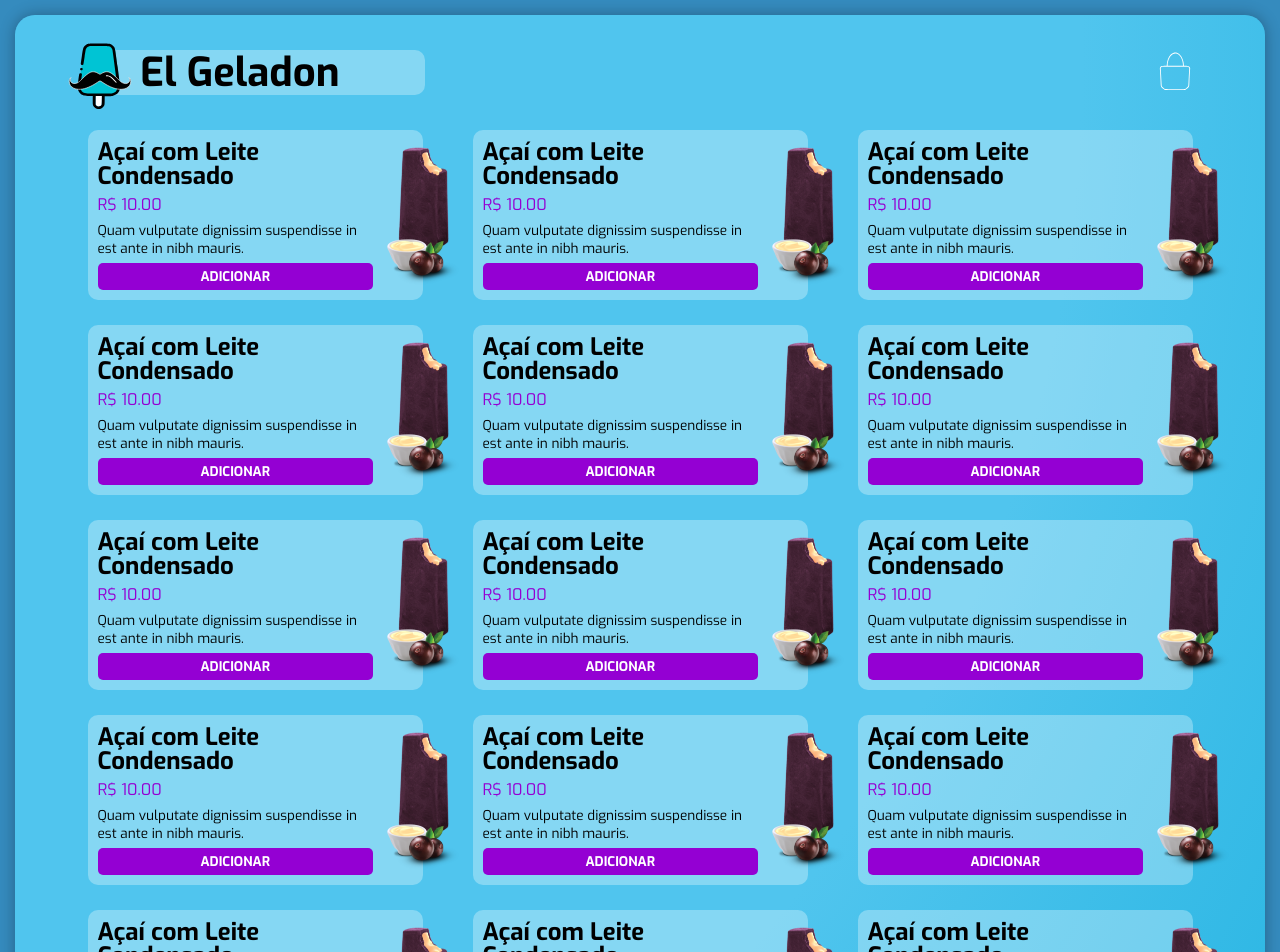
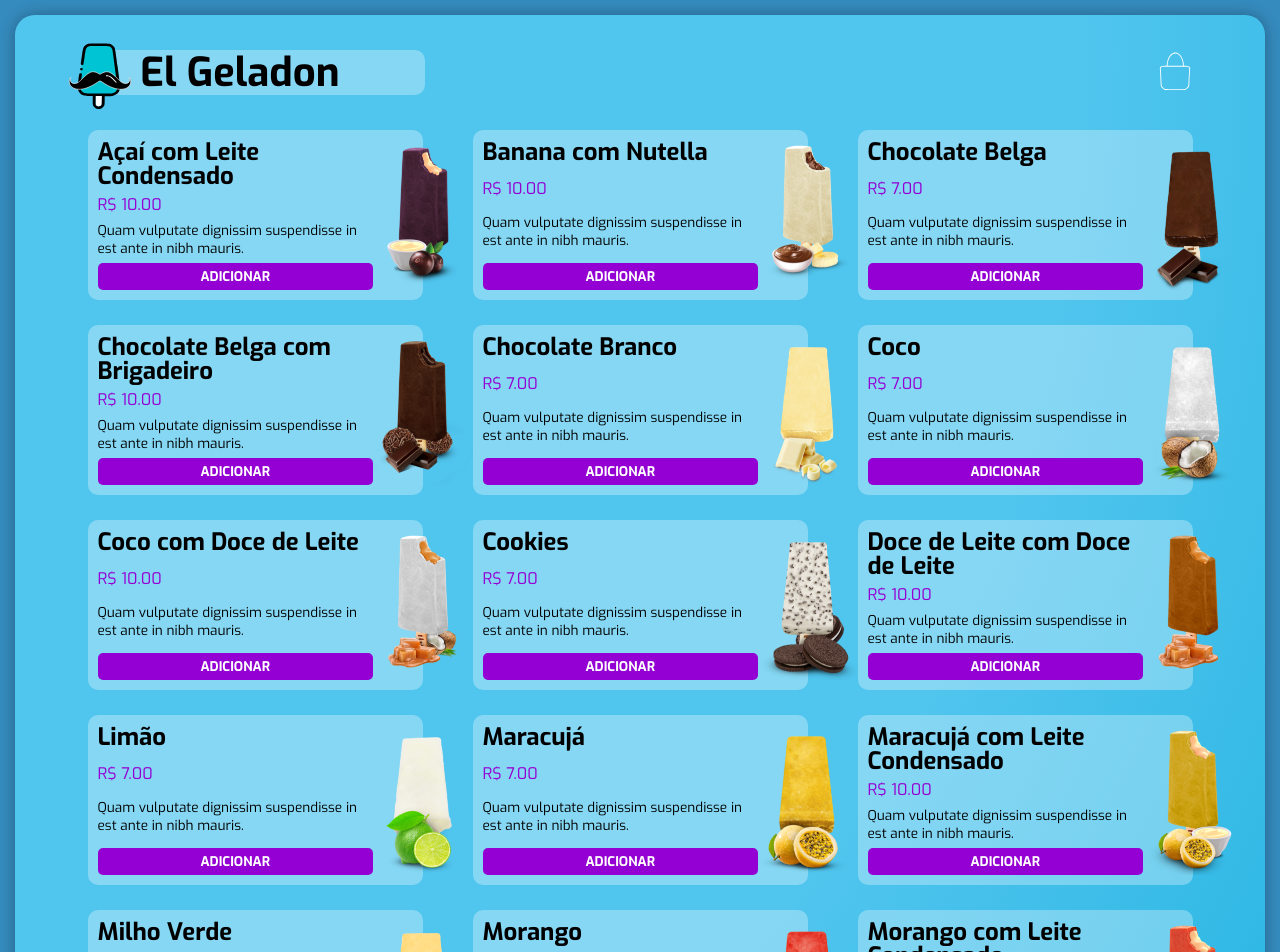
Before and after one commit to renatotl/react-geladon, a React (Create React App) app: page / in a window 1280 px wide. Shown: the top 952 px of the page. Built offline with nearby package versions, Linux system fonts and the light colour scheme.

Commit message:
feat: paletalistaitem

```diff
--- a/src/components/PaletaLista/PaletaLista.jsx
+++ b/src/components/PaletaLista/PaletaLista.jsx
@@ -38,7 +38,15 @@ function PaletaLista() {
     <div className="PaletaLista">
       {paletas.map((paleta, index) => (
         //adicionamos a nossa key
-        <PaletaListaItem key={`PaletaListaItem-${index}`}/>
+        <PaletaListaItem
+		key={`PaletaListaItem-${index}`}
+		paleta={paleta}
+		quantidadeSelecionada={paletaSelecionada[index]}
+		index={index}
+    onAdd={index => adicionarItem(index)}
+		onRemove={index => removerItem(index)}
+       />
+
       ))}
     </div>
   );
--- a/src/components/PaletaListaItem/PaletaListaItem.jsx
+++ b/src/components/PaletaListaItem/PaletaListaItem.jsx
@@ -1,11 +1,20 @@
 import "./PaletaListaItem.css"
 
-function PaletaListaItem(){
+function PaletaListaItem({ paleta, quantidadeSelecionada, index, onRemove, onAdd}){
 
+
+/* PROPRIEDADES PARAMETRIZÁVEIS
+    FILHO PARA PAI
     //DADOS MOCADOS DE EXEMPLO
     const removerItem = (i) => console.log('remover' + i);
 	const adicionarItem = (i) => console.log('adicionar' + i);
-	const paletaSelecionada = [0];// simulando o state vazio
+*/
+
+
+    /*
+
+ PAI PARA FILHO
+    const paletaSelecionada = [0];// simulando o state vazio
 	const index = 0;
 	const paleta = {
 		titulo: "Açaí com Leite Condensado",
@@ -18,6 +27,7 @@ function PaletaListaItem(){
 		possuiRecheio: true,
 
     }
+*/
 
     //RENDERIZAÇÃO CONDICIONAL
   // função possui 2 parãmetros o primeiro é a condição e o segundo o index da paleta selecionada
@@ -26,19 +36,19 @@ function PaletaListaItem(){
   Boolean(canRender) && (
     <span className="PaletaListaItem__badge">
       {" "}
-      {paletaSelecionada[index]}{" "}
+      {quantidadeSelecionada}{" "}
     </span>
   );
 
   const removeButton = (canRender, index) =>
-    Boolean(canRender) && (<button className="Acoes__remover" onClick={() => removerItem(index)}>remover</button>);
+    Boolean(canRender) && (<button className="Acoes__remover" onClick={() => onRemove(index)}>remover</button>);
   // o primeiro é o index da paleta selecionada que se refere ao canRnder que dendo valor vira TRUE
   //{badgeCounter(paletaSelecionada[index], index)}
 
 
     return (
         <div className="PaletaListaItem" >
-          {badgeCounter(paletaSelecionada[index], index)}
+          {badgeCounter(quantidadeSelecionada, index)}
           <div>
             <div className="PaletaListaItem__titulo"> {paleta.titulo} </div>
             <div className="PaletaListaItem__preco">
@@ -52,13 +62,13 @@ function PaletaListaItem(){
             <div className="PaletaListaItem__acoes Acoes">
               <button
                 className={`Acoes__adicionar ${
-                  !paletaSelecionada[index] && "Acoes__adicionar--preencher"
+                  !quantidadeSelecionada && "Acoes__adicionar--preencher"
                 }`}
-                onClick={() => adicionarItem(index)}
+                onClick={() => onAdd(index)}
               >
                 adicionar
               </button>
-              {removeButton(paletaSelecionada[index], index)}
+              {removeButton(quantidadeSelecionada, index)}
             </div>
           </div>
           <img
```
